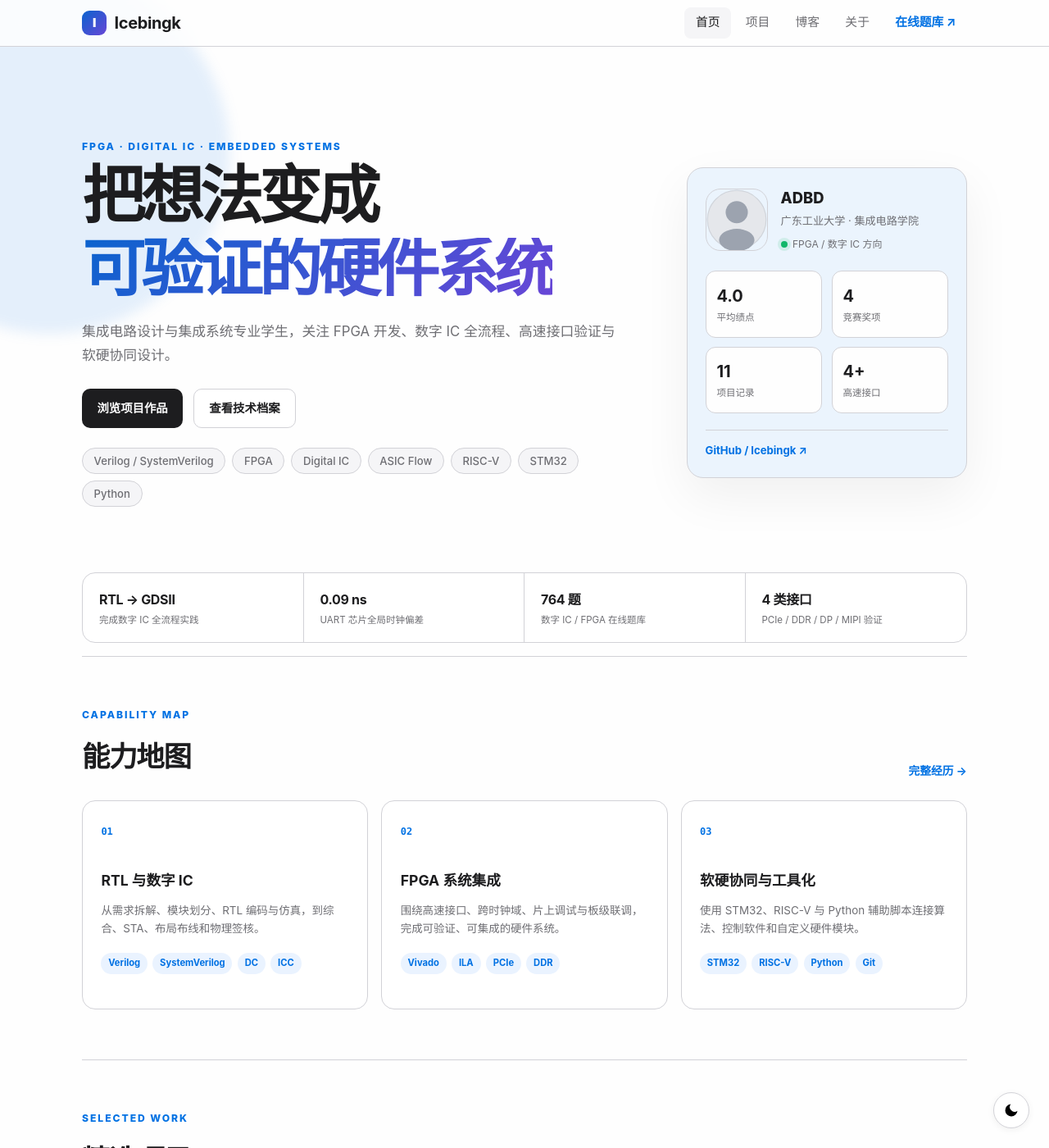
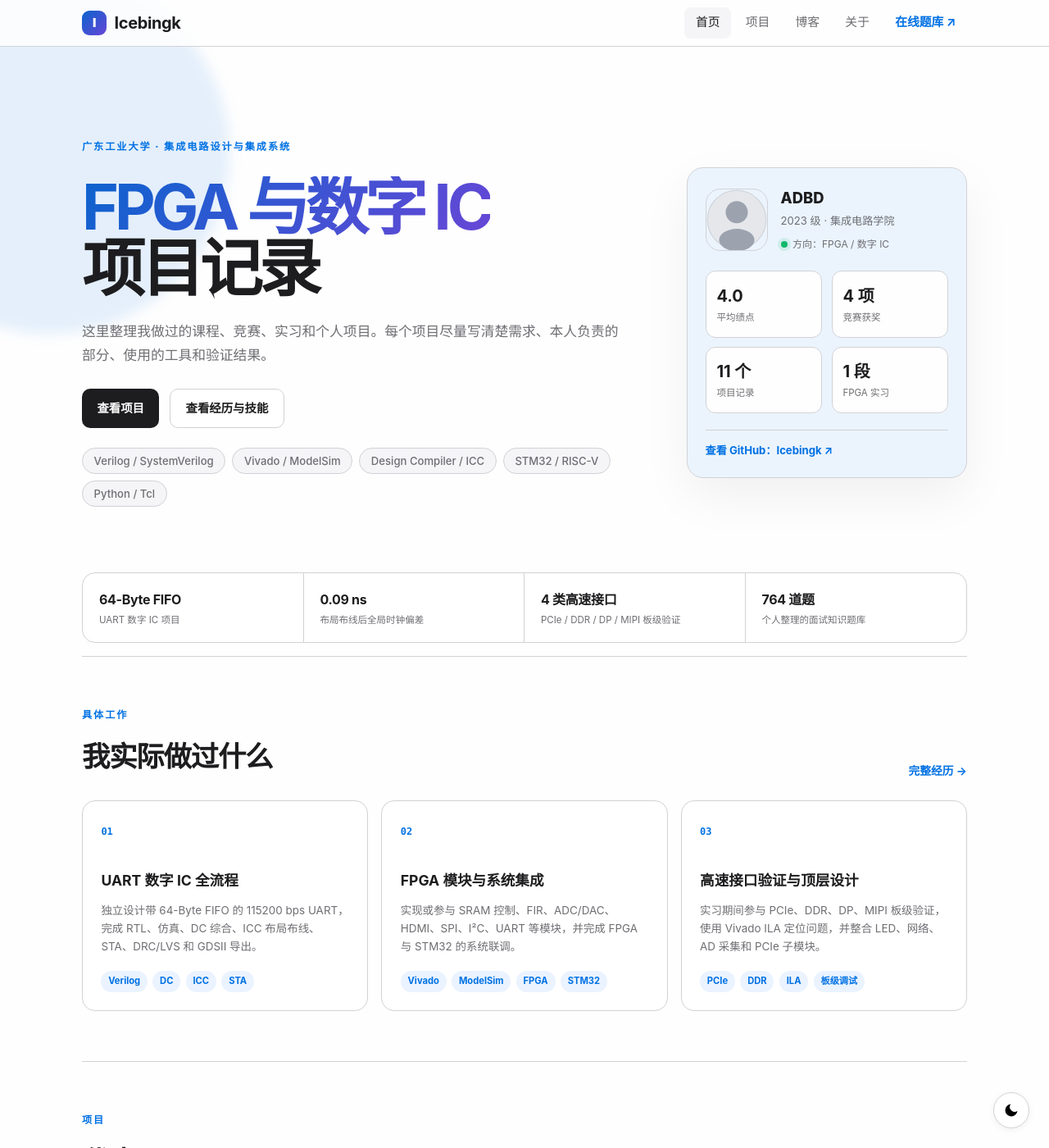
Before and after one commit to Icebingk/Icebingk.github.io, a Jekyll site: the page built from index.md, in a window 1280 px wide and 1400 px high. Shown: the whole window at 82% size. Built offline with Jekyll 4.4.1, drawn with Linux system fonts in a browser that asks for light colours; some of the changed text lies outside the part shown.

Commit message:
Make homepage content more concrete

```diff
--- a/_layouts/home.html
+++ b/_layouts/home.html
@@ -4,23 +4,21 @@ layout: default
 
 <section class="home-hero">
   <div class="home-hero-copy">
-    <p class="eyebrow">FPGA · DIGITAL IC · EMBEDDED SYSTEMS</p>
-    <h1>把想法变成<br><span>可验证的硬件系统</span></h1>
-    <p class="home-lead">集成电路设计与集成系统专业学生，关注 FPGA 开发、数字 IC 全流程、高速接口验证与软硬协同设计。</p>
+    <p class="eyebrow">广东工业大学 · 集成电路设计与集成系统</p>
+    <h1><span>FPGA 与数字 IC</span><br>项目记录</h1>
+    <p class="home-lead">这里整理我做过的课程、竞赛、实习和个人项目。每个项目尽量写清楚需求、本人负责的部分、使用的工具和验证结果。</p>
 
     <div class="home-actions">
-      <a href="{{ '/projects/' | relative_url }}" class="action-primary">浏览项目作品</a>
-      <a href="{{ '/about/' | relative_url }}" class="action-secondary">查看技术档案</a>
+      <a href="{{ '/projects/' | relative_url }}" class="action-primary">查看项目</a>
+      <a href="{{ '/about/' | relative_url }}" class="action-secondary">查看经历与技能</a>
     </div>
 
-    <div class="hero-skills" aria-label="技术方向">
+    <div class="hero-skills" aria-label="主要技术">
       <span class="skill-tag">Verilog / SystemVerilog</span>
-      <span class="skill-tag">FPGA</span>
-      <span class="skill-tag">Digital IC</span>
-      <span class="skill-tag">ASIC Flow</span>
-      <span class="skill-tag">RISC-V</span>
-      <span class="skill-tag">STM32</span>
-      <span class="skill-tag">Python</span>
+      <span class="skill-tag">Vivado / ModelSim</span>
+      <span class="skill-tag">Design Compiler / ICC</span>
+      <span class="skill-tag">STM32 / RISC-V</span>
+      <span class="skill-tag">Python / Tcl</span>
     </div>
   </div>
 
@@ -29,57 +27,57 @@ layout: default
       <img src="{{ '/assets/images/avatar.svg' | relative_url }}" alt="Icebingk 头像" width="76" height="76">
       <div>
         <p class="profile-name">ADBD</p>
-        <p class="profile-role">广东工业大学 · 集成电路学院</p>
-        <span class="availability"><span></span> FPGA / 数字 IC 方向</span>
+        <p class="profile-role">2023 级 · 集成电路学院</p>
+        <span class="availability"><span></span>方向：FPGA / 数字 IC</span>
       </div>
     </div>
     <div class="profile-stats">
       <div><strong>4.0</strong><span>平均绩点</span></div>
-      <div><strong>4</strong><span>竞赛奖项</span></div>
-      <div><strong>{{ site.projects | size }}</strong><span>项目记录</span></div>
-      <div><strong>4+</strong><span>高速接口</span></div>
+      <div><strong>4 项</strong><span>竞赛获奖</span></div>
+      <div><strong>{{ site.projects | size }} 个</strong><span>项目记录</span></div>
+      <div><strong>1 段</strong><span>FPGA 实习</span></div>
     </div>
-    <a href="https://github.com/{{ site.author.github }}" target="_blank" rel="noopener" class="profile-github">GitHub / {{ site.author.github }} ↗</a>
+    <a href="https://github.com/{{ site.author.github }}" target="_blank" rel="noopener" class="profile-github">查看 GitHub：{{ site.author.github }} ↗</a>
   </aside>
 </section>
 
-<section class="proof-strip" aria-label="关键成果">
-  <div><strong>RTL → GDSII</strong><span>完成数字 IC 全流程实践</span></div>
-  <div><strong>0.09 ns</strong><span>UART 芯片全局时钟偏差</span></div>
-  <div><strong>764 题</strong><span>数字 IC / FPGA 在线题库</span></div>
-  <div><strong>4 类接口</strong><span>PCIe / DDR / DP / MIPI 验证</span></div>
+<section class="proof-strip" aria-label="项目数据">
+  <div><strong>64-Byte FIFO</strong><span>UART 数字 IC 项目</span></div>
+  <div><strong>0.09 ns</strong><span>布局布线后全局时钟偏差</span></div>
+  <div><strong>4 类高速接口</strong><span>PCIe / DDR / DP / MIPI 板级验证</span></div>
+  <div><strong>764 道题</strong><span>个人整理的面试知识题库</span></div>
 </section>
 
 <section class="home-section">
   <div class="section-heading">
-    <div><p class="section-kicker">CAPABILITY MAP</p><h2>能力地图</h2></div>
+    <div><p class="section-kicker">具体工作</p><h2>我实际做过什么</h2></div>
     <a href="{{ '/about/' | relative_url }}">完整经历 →</a>
   </div>
   <div class="capability-grid">
     <article class="capability-card">
       <span class="capability-index">01</span>
-      <h3>RTL 与数字 IC</h3>
-      <p>从需求拆解、模块划分、RTL 编码与仿真，到综合、STA、布局布线和物理签核。</p>
-      <div class="capability-tags"><span>Verilog</span><span>SystemVerilog</span><span>DC</span><span>ICC</span></div>
+      <h3>UART 数字 IC 全流程</h3>
+      <p>独立设计带 64-Byte FIFO 的 115200 bps UART，完成 RTL、仿真、DC 综合、ICC 布局布线、STA、DRC/LVS 和 GDSII 导出。</p>
+      <div class="capability-tags"><span>Verilog</span><span>DC</span><span>ICC</span><span>STA</span></div>
     </article>
     <article class="capability-card">
       <span class="capability-index">02</span>
-      <h3>FPGA 系统集成</h3>
-      <p>围绕高速接口、跨时钟域、片上调试与板级联调，完成可验证、可集成的硬件系统。</p>
-      <div class="capability-tags"><span>Vivado</span><span>ILA</span><span>PCIe</span><span>DDR</span></div>
+      <h3>FPGA 模块与系统集成</h3>
+      <p>实现或参与 SRAM 控制、FIR、ADC/DAC、HDMI、SPI、I²C、UART 等模块，并完成 FPGA 与 STM32 的系统联调。</p>
+      <div class="capability-tags"><span>Vivado</span><span>ModelSim</span><span>FPGA</span><span>STM32</span></div>
     </article>
     <article class="capability-card">
       <span class="capability-index">03</span>
-      <h3>软硬协同与工具化</h3>
-      <p>使用 STM32、RISC-V 与 Python 辅助脚本连接算法、控制软件和自定义硬件模块。</p>
-      <div class="capability-tags"><span>STM32</span><span>RISC-V</span><span>Python</span><span>Git</span></div>
+      <h3>高速接口验证与顶层设计</h3>
+      <p>实习期间参与 PCIe、DDR、DP、MIPI 板级验证，使用 Vivado ILA 定位问题，并整合 LED、网络、AD 采集和 PCIe 子模块。</p>
+      <div class="capability-tags"><span>PCIe</span><span>DDR</span><span>ILA</span><span>板级调试</span></div>
     </article>
   </div>
 </section>
 
 <section class="home-section">
   <div class="section-heading">
-    <div><p class="section-kicker">SELECTED WORK</p><h2>精选项目</h2></div>
+    <div><p class="section-kicker">项目</p><h2>代表项目</h2></div>
     <a href="{{ '/projects/' | relative_url }}">查看全部 →</a>
   </div>
   <div class="project-grid project-grid-featured">
@@ -91,13 +89,13 @@ layout: default
         <a href="{{ project.url | relative_url }}" class="project-card-main">
           <div class="project-card-header">
             <h3>{{ project.title }}</h3>
-            {% if project.status %}<span class="project-status {{ project.status }}">{{ project.status }}</span>{% endif %}
+            {% if project.status %}<span class="project-status {{ project.status }}">{% if project.status == 'completed' %}已完成{% elsif project.status == 'active' %}持续维护{% elsif project.status == 'ongoing' %}进行中{% else %}已归档{% endif %}</span>{% endif %}
           </div>
           <p>{{ project.excerpt | strip_html | truncate: 108 }}</p>
         </a>
         <div class="project-card-actions">
-          <a href="{{ project.url | relative_url }}">项目详情</a>
-          {% if project.demo %}<a href="{{ project.demo }}" target="_blank" rel="noopener">在线体验 ↗</a>{% elsif project.github %}<a href="{{ project.github }}" target="_blank" rel="noopener">GitHub ↗</a>{% endif %}
+          <a href="{{ project.url | relative_url }}">查看记录</a>
+          {% if project.demo %}<a href="{{ project.demo }}" target="_blank" rel="noopener">在线使用 ↗</a>{% elsif project.github %}<a href="{{ project.github }}" target="_blank" rel="noopener">查看代码 ↗</a>{% endif %}
         </div>
       </article>
       {% endif %}
@@ -107,18 +105,18 @@ layout: default
 
 <section class="home-section home-two-column">
   <div class="focus-panel">
-    <p class="section-kicker">CURRENT FOCUS</p>
-    <h2>当前关注方向</h2>
+    <p class="section-kicker">工作方式</p>
+    <h2>我如何完成一个硬件项目</h2>
     <ul class="focus-list">
-      <li><span>01</span><div><strong>数字 IC 全流程</strong><p>从 RTL、综合、STA 到布局布线与物理签核。</p></div></li>
-      <li><span>02</span><div><strong>FPGA 系统设计</strong><p>高速接口、跨时钟域、信号处理与板级调试。</p></div></li>
-      <li><span>03</span><div><strong>软硬协同</strong><p>RISC-V、STM32 与自定义 RTL 模块协同工作。</p></div></li>
+      <li><span>01</span><div><strong>先读手册和时序图</strong><p>明确接口、时钟、复位、吞吐率和异常条件，再划分模块。</p></div></li>
+      <li><span>02</span><div><strong>先仿真，再上板</strong><p>用 testbench 检查功能；上板后结合 ILA、示波器和逻辑分析仪定位问题。</p></div></li>
+      <li><span>03</span><div><strong>保留脚本和记录</strong><p>使用 Python、Tcl 和 Git 保存参数生成、构建流程、测试结论与版本变化。</p></div></li>
     </ul>
   </div>
 
   <div class="latest-panel">
     <div class="section-heading compact">
-      <div><p class="section-kicker">WRITING</p><h2>最近文章</h2></div>
+      <div><p class="section-kicker">技术记录</p><h2>最近文章</h2></div>
       <a href="{{ '/blog/' | relative_url }}">全部文章 →</a>
     </div>
     <div class="latest-posts">
@@ -133,28 +131,16 @@ layout: default
   </div>
 </section>
 
-<section class="home-section journey-section">
-  <div class="section-heading">
-    <div><p class="section-kicker">ENGINEERING JOURNEY</p><h2>成长轨迹</h2></div>
-  </div>
-  <div class="journey-line">
-    <article><time>2023</time><h3>进入集成电路方向</h3><p>系统学习数字电路、模拟电路、半导体器件与硬件描述语言。</p></article>
-    <article><time>2024—2025</time><h3>竞赛与系统实践</h3><p>在 FPGA、集成电路创新创业和电子设计竞赛中完成多项软硬件系统。</p></article>
-    <article><time>2025</time><h3>深入数字 IC 全流程</h3><p>完成 UART 芯片从 RTL 到 GDSII 的设计，实现综合、时序收敛与物理签核。</p></article>
-    <article><time>2026</time><h3>高速接口工程验证</h3><p>参与 PCIe、DDR、DP 与 MIPI 板级联调，并持续沉淀项目与学习工具。</p></article>
-  </div>
-</section>
-
 <section class="home-cta">
-  <div><p class="section-kicker">LEARN & PRACTICE</p><h2>牛客专项知识题库</h2><p>764 道数字电路、Verilog 与 FPGA/CPLD 知识题，支持错题、收藏和跨设备云同步。</p></div>
-  <a href="https://icebingk.github.io/nowcoder-quiz/" target="_blank" rel="noopener" class="action-primary">开始刷题 ↗</a>
+  <div><p class="section-kicker">个人工具</p><h2>我整理的牛客专项题库</h2><p>收录 764 道数字电路、Verilog 与 FPGA/CPLD 知识题。支持逐题作答、错题筛选、收藏、资料阅读和跨设备进度合并。</p></div>
+  <a href="https://icebingk.github.io/nowcoder-quiz/" target="_blank" rel="noopener" class="action-primary">打开题库 ↗</a>
 </section>
 
 <section class="contact-banner">
   <div>
-    <p class="section-kicker">CONNECT</p>
-    <h2>查看代码、项目细节或联系我</h2>
-    <p>项目源码与持续更新记录在 GitHub；也可以通过邮件交流 FPGA、数字 IC 与嵌入式开发。</p>
+    <p class="section-kicker">代码与联系</p>
+    <h2>查看源码或联系我</h2>
+    <p>公开项目放在 GitHub。关于 FPGA、数字 IC、嵌入式项目的问题，可以通过邮件联系。</p>
   </div>
   <div class="contact-actions">
     <a href="https://github.com/{{ site.author.github }}" target="_blank" rel="noopener" class="action-secondary">GitHub ↗</a>
--- a/about.md
+++ b/about.md
@@ -5,66 +5,73 @@ permalink: /about/
 ---
 
 <header class="page-intro about-intro">
-  <p class="section-kicker">ABOUT & EXPERIENCE</p>
+  <p class="section-kicker">经历与技能</p>
   <h1 class="page-title">关于我</h1>
-  <p>集成电路设计与集成系统专业学生，以项目为主线学习 FPGA、数字 IC 与软硬协同设计。</p>
+  <p>广东工业大学集成电路设计与集成系统专业本科生，主要通过课程、竞赛和实习积累 FPGA、数字 IC 与嵌入式开发经验。</p>
 </header>
 
 <div class="about-highlights">
   <div><strong>4.0</strong><span>平均绩点</span></div>
   <div><strong>国家二等奖</strong><span>FPGA 创新设计竞赛</span></div>
-  <div><strong>RTL → GDSII</strong><span>数字 IC 全流程</span></div>
-  <div><strong>PCIe / DDR</strong><span>高速接口验证</span></div>
+  <div><strong>RTL → GDSII</strong><span>UART 数字 IC 项目</span></div>
+  <div><strong>4 类高速接口</strong><span>板级验证经历</span></div>
 </div>
 
 <div class="post-content" markdown="1">
 
 ## 基本信息
 
-- **姓名：** ADBD | **年龄：** 21 岁 | **年级：** 大三
-- **手机：** 138xxxx2748 | **邮箱：** [z1520349663@163.com](mailto:z1520349663@163.com)
+- **学校与专业：** 广东工业大学 · 集成电路设计与集成系统（2023.09 至今）
+- **主要方向：** FPGA 开发、数字 IC 设计、嵌入式软硬协同
+- **邮箱：** [z1520349663@163.com](mailto:z1520349663@163.com)
+- **GitHub：** [Icebingk](https://github.com/Icebingk)
 
 ## 教育背景
 
-- **广东工业大学** — 集成电路学院 · IC 班 · 集成电路设计与集成系统专业（2023.09 ~ 至今）
-- **主修课程：** 数字集成电路、模拟集成电路、半导体物理与器件、EDA 技术与工具、硬件描述语言、深度学习、图论
 - **平均绩点：** 4.0
+- **相关课程：** 数字集成电路、模拟集成电路、半导体物理与器件、EDA 技术与工具、硬件描述语言、深度学习、图论
 
-## 荣誉证书
+## FPGA 工程实习
 
-| 竞赛 | 奖项 |
-|------|------|
-| 全国大学生 FPGA 创新设计竞赛 | 🥈 国家级二等奖 |
-| 第十六届蓝桥杯大赛 — FPGA 赛道 | 🥇 省级一等奖 |
-| 全国大学生集成电路创新创业大赛 | 🥉 省级三等奖 |
-| 全国大学生电子设计竞赛 | 🥉 省级三等奖 |
+**广州健飞通信有限公司**（2026.03—2026.06）
 
-## 工作经验
+- 参与 PCIe、DDR、DP、MIPI 等接口的板级联调和功能验证。
+- 使用 Vivado ILA 抓取片上信号和数据包，辅助定位链路与时序问题。
+- 编写并整合 LED 控制、网络、AD 数据采集和 PCIe 等顶层 RTL 模块。
 
-**广州健飞通信有限公司** — FPGA 工程师（2026.03 ~ 2026.06）
+## 竞赛经历
 
-- **接口测试：** 负责 PCIe、DDR、DP 及 MIPI 等高速协议接口的板级联调与功能验证，结合 Vivado ILA 抓取底层数据包定位异常
-- **顶层设计：** 独立承担项目顶层架构设计，完成 LED 控制、以太网（NET）、AD 数据采集及 PCIe 等子模块的 RTL 编写与模块例化整合
+| 竞赛 | 结果 |
+|---|---|
+| 全国大学生 FPGA 创新设计竞赛 | 国家级二等奖 |
+| 第十六届蓝桥杯大赛 FPGA 赛道 | 省级一等奖 |
+| 全国大学生集成电路创新创业大赛 | 省级三等奖 |
+| 全国大学生电子设计竞赛 | 省级三等奖 |
 
-## 技能特长
+## 代表项目
 
-| 类别 | 技能 |
-|------|------|
-| 编程语言 | C（嵌入式开发）、Verilog（IIC/UART/SPI）、Python（数据分析/脚本）、VHDL、Assembly |
-| EDA 工具 | Vivado、ModelSim、VCS+Verdi、Design Compiler、IC Compiler |
-| 硬件能力 | 英文技术手册阅读、示波器、逻辑分析仪、信号发生器、直流稳压电源 |
-| 协议接口 | PCIe、DDR、DP、MIPI、SPI、I2C、UART、HDMI、FIFO |
-| 团队协作 | Git 版本控制、分支协同开发 |
-| 语言能力 | CET-4 / CET-6 |
+- **UART 数字 IC：** 独立完成带 64-Byte FIFO 的 UART，从 RTL、综合、STA 到布局布线和 GDSII 导出。
+- **高速多端口 SRAM 控制器：** 参与需求分析、模块划分、RTL 实现和 Tcl 流程自动化。
+- **RISC-V 系统应用：** 参与三级流水线处理器、ADC/DAC 和 HDMI 显示链路的系统集成。
+- **全国电子设计大赛项目：** 使用 FPGA 与 STM32 完成数据采集、FIR、SPI、I²C、UART 等模块。
+- **牛客专项题库：** 整理 764 道知识题，实现浏览器答题、错题收藏、本地保存和 Supabase 云同步。
 
-## 研究兴趣
+## 技能与工具
 
-- FPGA 系统设计、数字信号处理与硬件加速
-- 嵌入式实时系统与软硬协同设计
-- RISC-V 处理器架构探索
-- 数字 IC 后端物理设计与时序收敛
-- 电子设计竞赛与工程实践
+| 类别 | 实际使用内容 |
+|---|---|
+| RTL 与编程 | Verilog、SystemVerilog、VHDL、C、Python、Tcl |
+| FPGA 工具 | Vivado、ModelSim、Vivado ILA |
+| 数字 IC 工具 | VCS、Verdi、Design Compiler、IC Compiler |
+| 调试设备 | 示波器、逻辑分析仪、信号发生器、直流稳压电源 |
+| 接触过的接口 | PCIe、DDR、DP、MIPI、SPI、I²C、UART、HDMI、FIFO |
+| 协作与记录 | Git、Markdown、英文数据手册阅读 |
 
-> *"Stay hungry, stay foolish." — Steve Jobs*
+## 当前学习重点
+
+- 可综合 RTL 编码、时序分析和跨时钟域处理
+- FPGA 系统集成与板级调试
+- 数字 IC 前后端流程与时序收敛
+- RISC-V 与嵌入式软硬协同
 
 </div>
```
